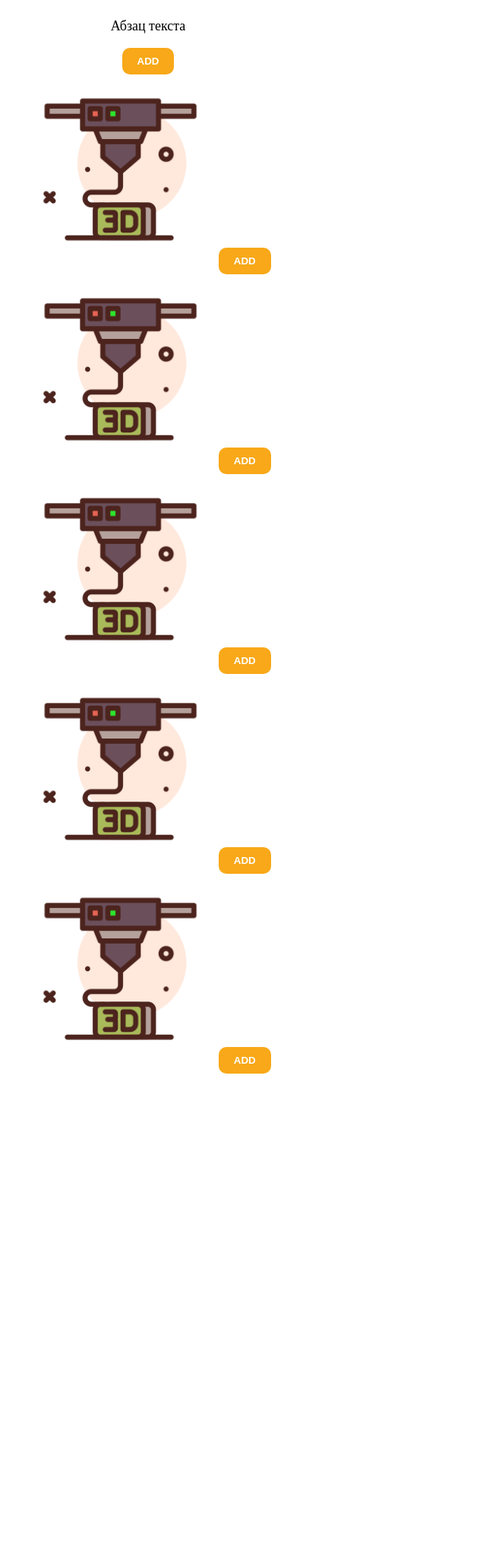
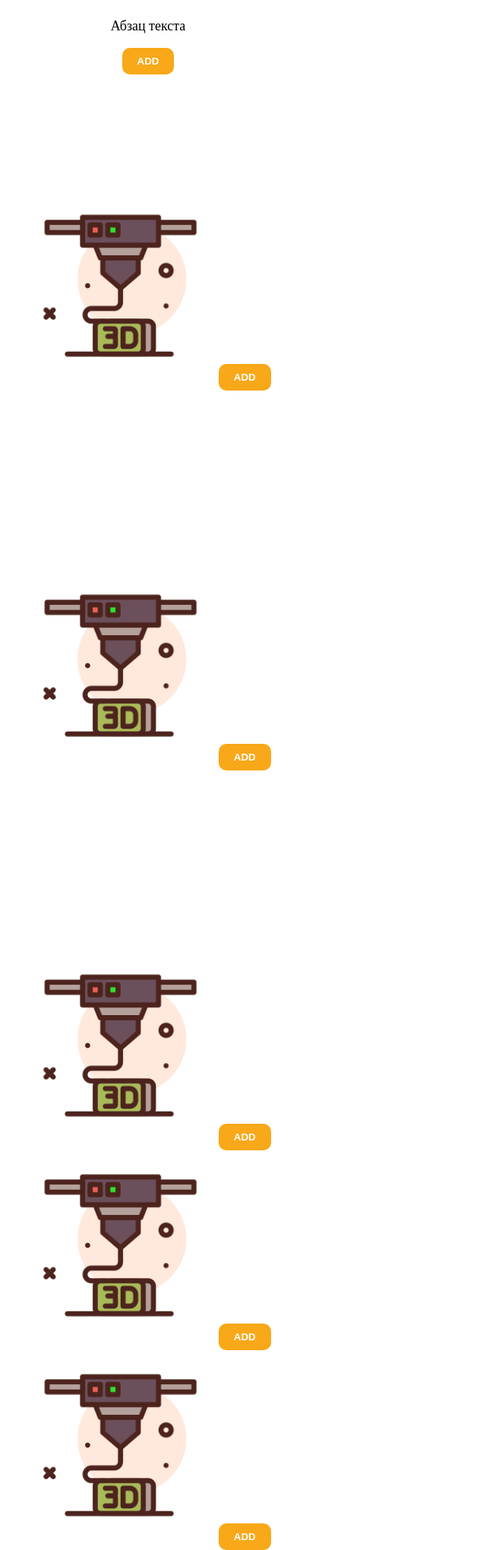
Before and after one commit to DKBelka/BlueSquirrel3DwebAPP, a PHP site: page / in a window 1280 px wide. Shown: the part 249-2289 px from the top of the page at 76% size, without its empty margins (0-640 px from the left). Before the commit the page ends 1662 px from the top, so only its background shows below. Run offline with PHP 8.4, Linux system fonts and the light colour scheme; some libraries are stand-ins or nearby versions.

Commit message:
Update style.css

```diff
--- a/style.css
+++ b/style.css
@@ -13,6 +13,7 @@ body {
 .inner {
 	display: grid;
 	grid-template-columns: 1fr;
+	grid-template-rows: 500px 500px 500px;
 
 }
 
```
